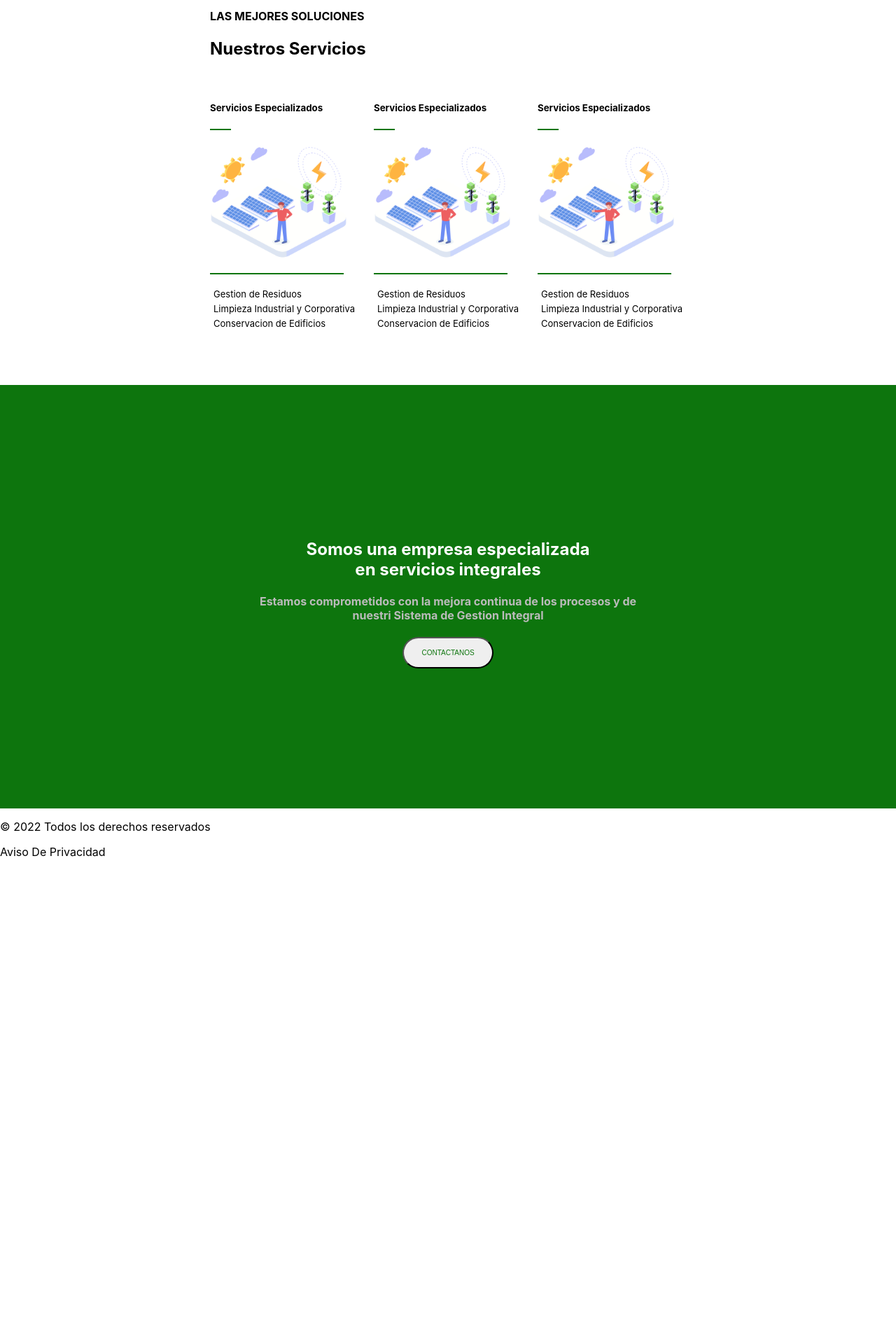
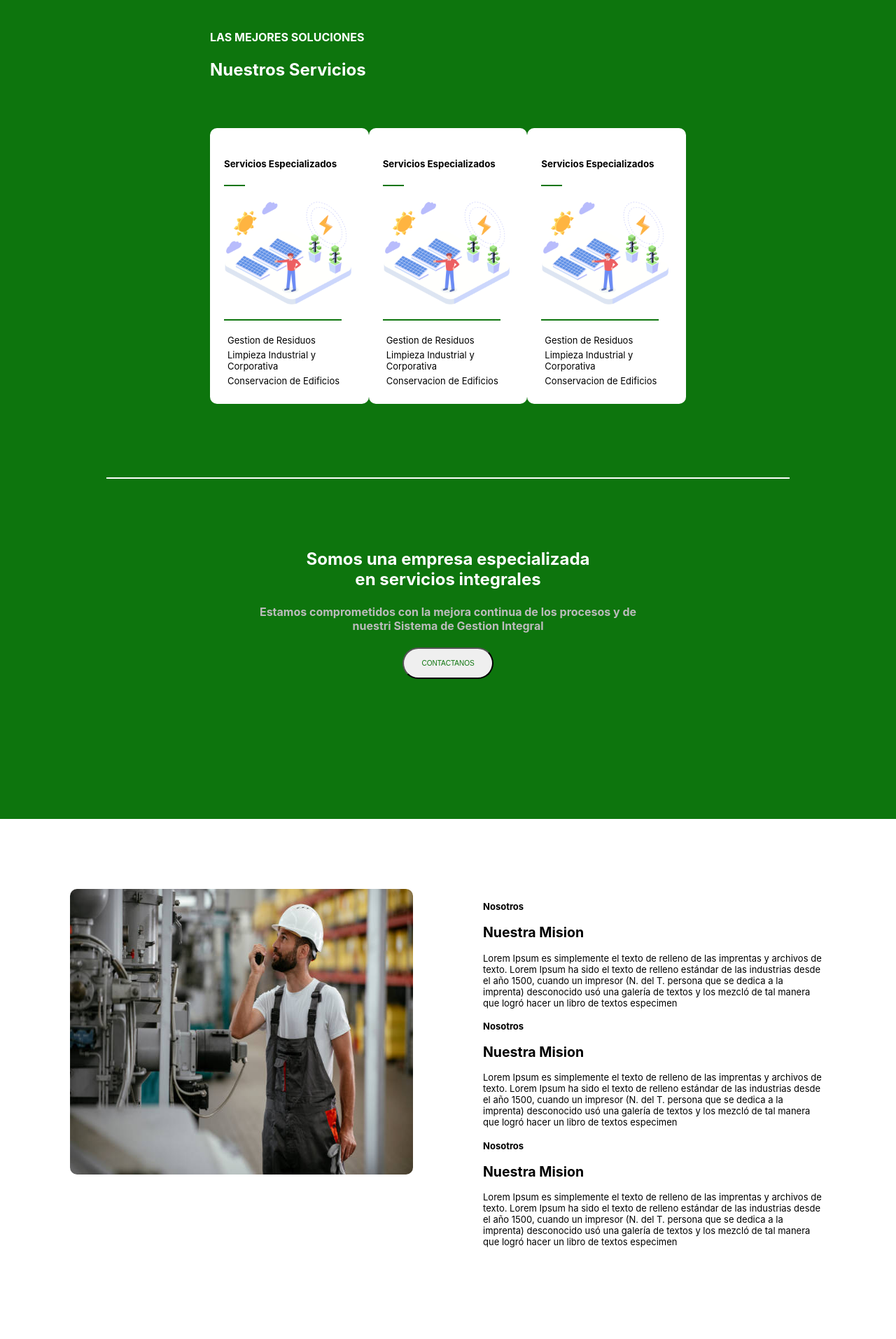
Before and after one commit to nevyl001/sesj, a Next.js app: page / in a window 1280 px wide. Shown: the part 740-2653 px from the top of the page at 70% size. Before the commit the page ends 1967 px from the top, so only its background shows below. Built offline with nearby package versions, Linux system fonts and the light colour scheme.

Commit message:
newchanges

```diff
--- a/components/Layout/Menu.module.css
+++ b/components/Layout/Menu.module.css
@@ -1,7 +1,7 @@
 .menu_desktop {
   color: black;
   padding: 60px;
-  background-color: rgb(13, 117, 13);
+  background-color: black;
 }
 .container {
   width: 70%;
--- a/pages/index.js
+++ b/pages/index.js
@@ -77,9 +77,11 @@ export default function Home() {
                     </div>
               </div>
              </div>
+             <div className={styles.section2}>
+             <div className={styles.separador3}></div>
+             </div>
 
-             <div className={styles.section2}>
-
+             <div className={styles.section3}>
                   <div className={styles.somos}>
                       <h2>Somos una empresa especializada <br/> en servicios integrales</h2>
                       <h4>Estamos comprometidos con la mejora continua de los procesos y de <br/> nuestri Sistema de Gestion Integral</h4>
@@ -87,6 +89,37 @@ export default function Home() {
                 <Link href="#">
                 <button>CONTACTANOS</button>
                 </Link>
+             </div>
+
+             <div className={styles.section4}>
+             <div className={styles.content_left}>
+             <div className={styles.img}>
+                  <Image
+                    alt="im1"
+                    src="/img/manwork.jpg"
+                    width={600}
+                    height={500}
+                    />
+                  </div>
+             </div>
+             <div className={styles.content_right}>
+             <div className={styles.content_right_text}>
+               <h4>Nosotros</h4>
+               <h2>Nuestra Mision</h2>
+               <p>Lorem Ipsum es simplemente el texto de relleno de las imprentas y archivos de texto. Lorem Ipsum ha sido el texto de relleno estándar de las industrias desde el año 1500, cuando un impresor (N. del T. persona que se dedica a la imprenta) desconocido usó una galería de textos y los mezcló de tal manera que logró hacer un libro de textos especimen</p>
+               </div>
+               <div className={styles.content_right_text}>
+               <h4>Nosotros</h4>
+               <h2>Nuestra Mision</h2>
+               <p>Lorem Ipsum es simplemente el texto de relleno de las imprentas y archivos de texto. Lorem Ipsum ha sido el texto de relleno estándar de las industrias desde el año 1500, cuando un impresor (N. del T. persona que se dedica a la imprenta) desconocido usó una galería de textos y los mezcló de tal manera que logró hacer un libro de textos especimen</p>
+               </div>
+               <div className={styles.content_right_text}>
+               <h4>Nosotros</h4>
+               <h2>Nuestra Mision</h2>
+               <p>Lorem Ipsum es simplemente el texto de relleno de las imprentas y archivos de texto. Lorem Ipsum ha sido el texto de relleno estándar de las industrias desde el año 1500, cuando un impresor (N. del T. persona que se dedica a la imprenta) desconocido usó una galería de textos y los mezcló de tal manera que logró hacer un libro de textos especimen</p>
+               </div>
+             </div>
+
 
 
              </div>
--- a/pages/index.module.css
+++ b/pages/index.module.css
@@ -5,7 +5,7 @@
 .header {
   padding: 100px 300px;
   text-align: left;
-  background-color: rgb(13, 117, 13);
+  background-color: black;
 }
 .header h1 {
   margin: 0;
@@ -27,14 +27,22 @@
 /* section1 */
 
 .section1{
-  padding: 20px 300px;
+  padding: 50px 300px;
+  color: white;
+  background-color: rgb(13, 117, 13);
 }
 .section_card{
+  background-color: rgb(13, 117, 13);
   display: flex;
   align-items: center;
   justify-content: space-between;
   padding: 0px 300px;
   padding-bottom: 75px;
+}
+.section_cards{
+  background-color: white;
+  border-radius: 10px;
+  padding: 20px;
 }
 .section_card h5{
   text-align: left!important;
@@ -57,26 +65,57 @@
   width: 90%;
   margin-bottom: 20px;
 }
+.separador3{
+  background-color: rgb(13, 117, 13); ;
+  margin: 0  auto;
+  border: .5px solid white;
+  width: 80%;
+
+}
 
 /* section2 */
-
-.section2 {
+.section2{
   text-align: center;
   background-color: rgb(13, 117, 13);
-  padding: 200px 150px;
+  padding: 30px
+}
+/* section3 */
+.section3 {
+  text-align: center;
+  background-color: rgb(13, 117, 13);
+  padding: 50px 150px;
+  padding-bottom: 200px;
 }
 
 .somos {
 text-align: center;
 color: white;
-
 }
 .somos h4{
   color: rgb(187, 187, 187);
 }
-.section2 button{
+.section3 button{
   color: rgb(13, 117, 13);
   font-size: 10px;
   padding: 15px 25px;
   border-radius: 50px;
+
 }
+/* section4 */
+
+.section4 {
+  display: grid;
+  grid-template-columns: repeat(2,1fr);
+  text-align: center;
+  padding: 100px;
+  grid-gap: 100px;
+}
+.content_left img{
+  border-radius: 10px;
+}
+.content_right{
+  text-align: left!important;
+}
+.content_right_text{
+  font-size: 13px;
+}
```
Also changed, not shown: public/img/manwork.jpg (added). Lines whose indentation alone changed are shown as unchanged.
